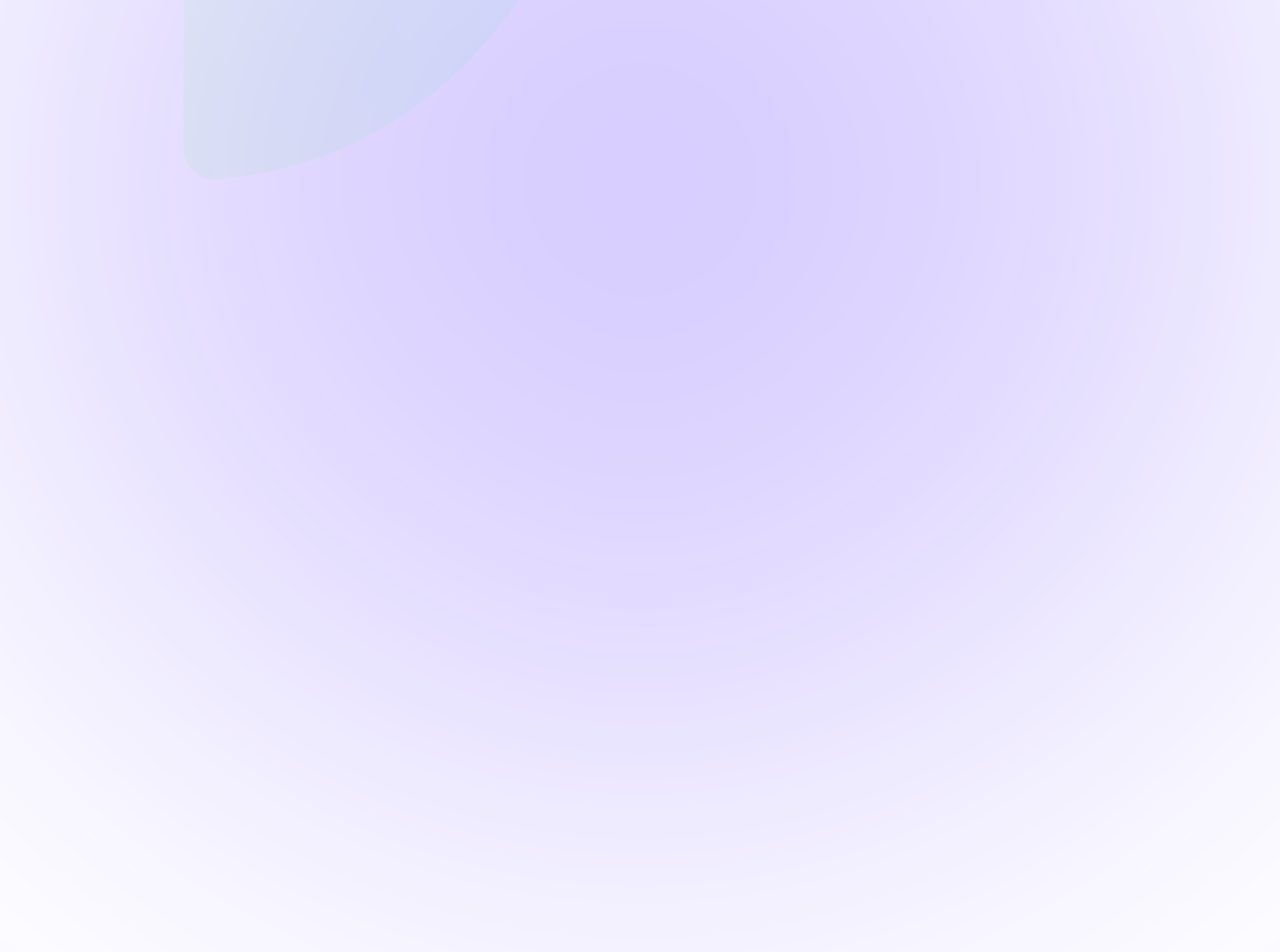
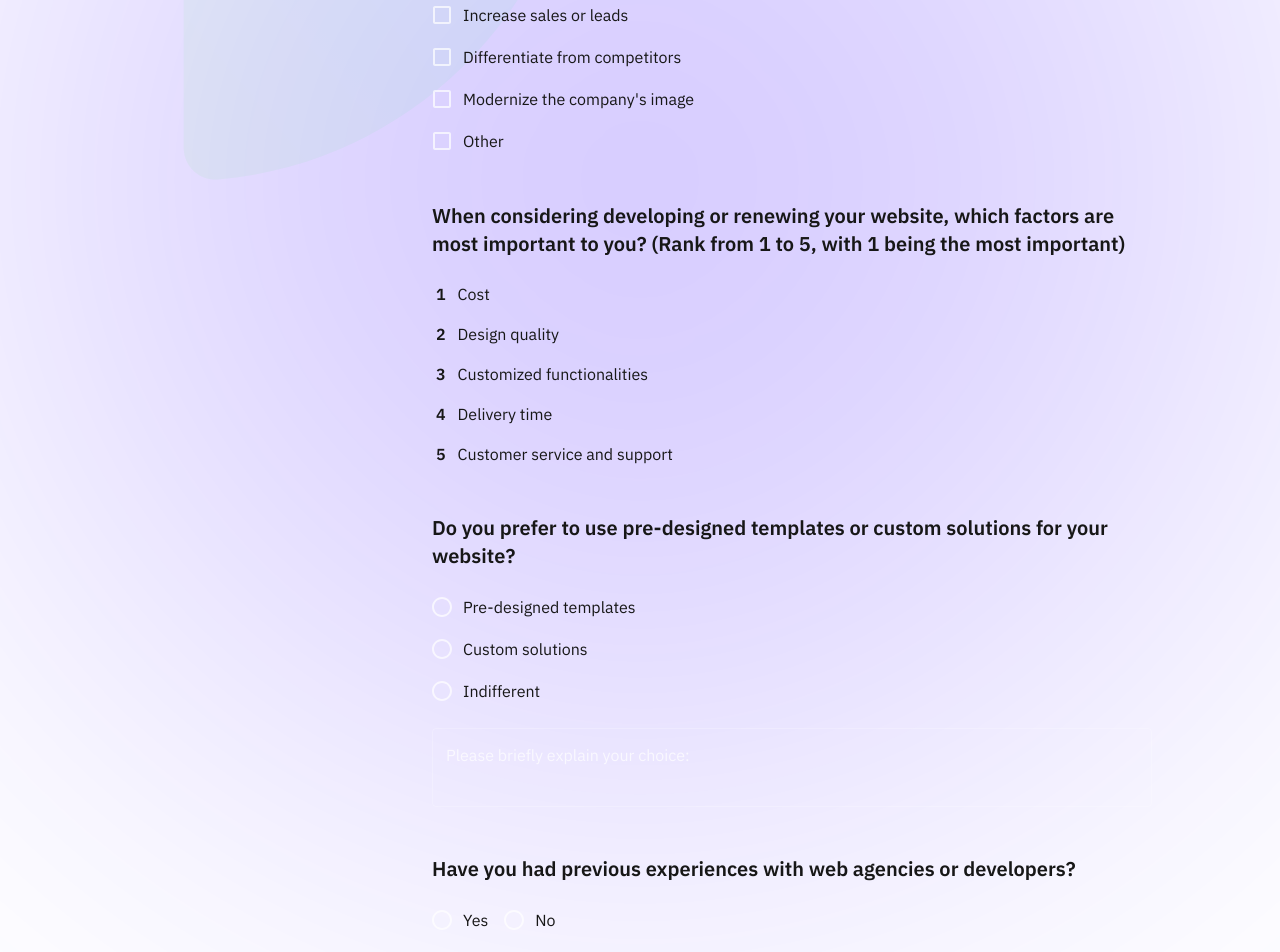
Before and after one commit to esantostaype/survey, a Next.js app: page /survey/step3 in a window 1280 px wide. Shown: the part 620-1572 px from the top of the page. Before the commit the page ends 800 px from the top, so only its background shows below. Built offline with nearby package versions, Linux system fonts and the light colour scheme.

Commit message:
3 steps completed

```diff
--- a/package.json
+++ b/package.json
@@ -9,6 +9,8 @@
     "lint": "next lint"
   },
   "dependencies": {
+    "@dnd-kit/core": "^6.1.0",
+    "@dnd-kit/sortable": "^8.0.0",
     "@emotion/react": "^11.13.3",
     "@emotion/styled": "^11.13.0",
     "@fontsource/ibm-plex-sans": "^5.1.0",
--- a/src/app/survey/step1/page.tsx
+++ b/src/app/survey/step1/page.tsx
@@ -13,7 +13,7 @@ export default function Step1Page() {
   const router = useRouter()
 
   const defaultInitialValues: FormValuesStep1 = {
-    q1: [], q2: '', q3: '', q4: ''
+    q1: [], q2: '', q3State: '', q3City: ''
   }
 
   const [initialValues, setInitialValues] = useState<FormValuesStep1>(defaultInitialValues)
--- a/src/app/survey/step2/page.tsx
+++ b/src/app/survey/step2/page.tsx
@@ -14,7 +14,7 @@ export default function Step2Page() {
   const router = useRouter()
 
   const defaultInitialValues: FormValuesStep2 = {
-    q5: '', q6: '', q7: [], q7Other: '', q8: '', q9: ''
+    q4: '', q5: '', q6: [], q6Other: '', q7: '', q8: ''
   }
 
   const [initialValues, setInitialValues] = useState<FormValuesStep2>(defaultInitialValues)
--- a/src/app/survey/step3/page.tsx
+++ b/src/app/survey/step3/page.tsx
@@ -10,7 +10,7 @@ import { useEffect, useState } from 'react'
 
 export default function Step3Page() {
   const defaultInitialValues: FormValuesStep3 = {
-    q10: ''
+    q9: '', q10: [], q10Other: '', q11: [], q12: '', q12Explain: '', q13: '', q14: '', q14Explain: ''
   }
 
   const [initialValues, setInitialValues] = useState<FormValuesStep3>(defaultInitialValues)
@@ -25,6 +25,7 @@ export default function Step3Page() {
 
   const handleSubmit = async (values: FormValuesStep3) => {
     Cookies.set('Step3', JSON.stringify(values), { expires: 7 })
+    console.log("STEP 3:", { values })
   }
 
   return (
--- a/src/app/survey/steps/Step2.tsx
+++ b/src/app/survey/steps/Step2.tsx
@@ -27,64 +27,64 @@ export const Step2 = ({ errors, touched, values, handleChange, setFieldValue }:
   }
 
   const handleOtherChange = (event: React.ChangeEvent<HTMLInputElement>) => {
-    setFieldValue("q7Other", event.target.value);
+    setFieldValue("q6Other", event.target.value);
   }
 
   return (
     <>
-      <TitleForm title='Current Digital Presence' />
+      <TitleForm title="Current Digital Presence" />
       <SectionForm>
-        <LabelForm label='4. Does your company have a website?'/>
-        <RadioGroup row name="q5" value={ values.q5 } onChange={ handleChange }>
-          {['Yes', 'No'].map(( label ) => (
+        <LabelForm label="Does your company have a website?"/>
+        <RadioGroup row name="q4" value={ values.q4 } onChange={ handleChange }>
+          {["Yes", "No"].map(( label ) => (
+            <FormControlLabel key={ label } value={ label } control={<Radio />} label={ label } />
+          ))}
+        </RadioGroup>
+        { touched.q4 && errors.q4 && <ErrorForm label={ errors.q4 } />}
+      </SectionForm>
+      <SectionForm>
+        <LabelForm label="5. How satisfied are you with your current website?"/>
+        <RadioGroup name="q5" value={ values.q5 } onChange={ handleChange }>
+          {["Very satisfied", "Satisfied", "Neutral", "Unsatisfied", "Very unsatisfied"].map(( label ) => (
             <FormControlLabel key={ label } value={ label } control={<Radio />} label={ label } />
           ))}
         </RadioGroup>
         { touched.q5 && errors.q5 && <ErrorForm label={ errors.q5 } />}
       </SectionForm>
       <SectionForm>
-        <LabelForm label='5. How satisfied are you with your current website?'/>
-        <RadioGroup row name="q6" value={ values.q6 } onChange={ handleChange }>
-          {['Very satisfied', 'Satisfied', 'Neutral', 'Unsatisfied', 'Very unsatisfied'].map(( label ) => (
-            <FormControlLabel key={ label } value={ label } control={<Radio />} label={ label } />
-          ))}
-        </RadioGroup>
-        { touched.q6 && errors.q6 && <ErrorForm label={ errors.q6 } />}
-      </SectionForm>
-      <SectionForm>
-        <LabelForm label='6. What aspects of your website are you dissatisfied with? (You may select more than one)'/>
+        <LabelForm label="What aspects of your website are you dissatisfied with? (You may select more than one)"/>
         <FormGroup>
-          {['Outdated design', 'Limited functionalities', 'Not responsive (not mobile-friendly)', 'Difficult to update content', 'Slow loading speed', 'Other'].map((label) => (
+          {["Outdated design", "Limited functionalities", "Not responsive (not mobile-friendly)", "Difficult to update content", "Slow loading speed", "Other"].map((label) => (
             <FormControlLabel
-              control={<Checkbox name="q7" value={ label } checked={ values.q7.includes(label) } onChange={ handleCheckboxChange } />}
+              control={<Checkbox name="q6" value={ label } checked={ values.q6.includes(label) } onChange={ handleCheckboxChange } />}
               label={label}
               key={label}
             />
           ))}
         </FormGroup>
-        {values.q7.some((item) => item.startsWith("Other")) && (
-          <TextField id="q7Other" label="Please specify" value={values.q7Other} onChange={handleOtherChange} fullWidth margin="normal"/>
+        {values.q6.some((item) => item.startsWith("Other")) && (
+          <TextField id="q6Other" label="Please specify" value={values.q6Other} onChange={handleOtherChange} fullWidth margin="normal"/>
         )}
+        { touched.q6 && errors.q6 && <ErrorForm label={ errors.q6 } />}
+      </SectionForm>
+      <SectionForm>
+        <LabelForm label="Does your company use web or mobile applications to interact with customers or manage internal operations?"/>
+        <RadioGroup row name="q7" value={ values.q7 } onChange={ handleChange }>
+          {["Yes", "No", "It is in our future plans"].map(( label ) => (
+            <FormControlLabel key={ label } value={ label } control={<Radio />} label={ label } />
+          ))}
+        </RadioGroup>
         { touched.q7 && errors.q7 && <ErrorForm label={ errors.q7 } />}
       </SectionForm>
       <SectionForm>
-        <LabelForm label='7. Does your company use web or mobile applications to interact with customers or manage internal operations?'/>
+        <LabelForm label="Do you have established branding and graphic design strategies (logo, visual identity, promotional materials, etc.)?"/>
         <RadioGroup row name="q8" value={ values.q8 } onChange={ handleChange }>
-          {['Yes', 'No', 'It is in our future plans'].map(( label ) => (
+          {["Yes", "Partially", "No"].map(( label ) => (
             <FormControlLabel key={ label } value={ label } control={<Radio />} label={ label } />
           ))}
         </RadioGroup>
         { touched.q8 && errors.q8 && <ErrorForm label={ errors.q8 } />}
       </SectionForm>
-      <SectionForm>
-        <LabelForm label='8. Do you have established branding and graphic design strategies (logo, visual identity, promotional materials, etc.)?'/>
-        <RadioGroup row name="q9" value={ values.q9 } onChange={ handleChange }>
-          {['Yes', 'Partially', 'No'].map(( label ) => (
-            <FormControlLabel key={ label } value={ label } control={<Radio />} label={ label } />
-          ))}
-        </RadioGroup>
-        { touched.q9 && errors.q9 && <ErrorForm label={ errors.q9 } />}
-      </SectionForm>
     </>
   )
 }
--- a/src/app/survey/steps/Step3.tsx
+++ b/src/app/survey/steps/Step3.tsx
@@ -1,32 +1,163 @@
 'use client'
-import { FormValuesStep3 } from '@/interfaces'
-import { ErrorForm, LabelForm, SectionForm, TitleForm } from '@/components'
-import { FormControlLabel, Radio, RadioGroup, SelectChangeEvent } from '@mui/material'
-import { FormikErrors, FormikTouched } from 'formik'
-import { ReactNode } from 'react'
+import { ReactNode, useEffect, useState } from 'react';
+import { FormValuesStep3 } from '@/interfaces';
+import { ErrorForm, LabelForm, SectionForm, TitleForm, SortableItem } from '@/components';
+import { Checkbox, FormControlLabel, FormGroup, Radio, RadioGroup, SelectChangeEvent, TextField } from '@mui/material';
+import { FormikErrors, FormikTouched } from 'formik';
+import { DndContext, closestCenter, KeyboardSensor, PointerSensor, useSensor, useSensors } from '@dnd-kit/core';
+import { arrayMove, SortableContext, sortableKeyboardCoordinates, verticalListSortingStrategy } from '@dnd-kit/sortable';
 
 interface Props {
-  errors: FormikErrors<FormValuesStep3>
-  touched: FormikTouched<FormValuesStep3>
-  values: FormValuesStep3
-  handleChange: (event: SelectChangeEvent<string>, child: ReactNode) => void
-  setFieldValue: (field: string, value: unknown) => void
+  errors: FormikErrors<FormValuesStep3>;
+  touched: FormikTouched<FormValuesStep3>;
+  values: FormValuesStep3;
+  handleChange: (event: SelectChangeEvent<string>, child: ReactNode) => void;
+  setFieldValue: (field: string, value: unknown) => void;
 }
 
-export const Step3 = ({ errors, touched, values, handleChange }: Props) => {
+export const Step3 = ({ errors, touched, values, handleChange, setFieldValue }: Props) => {
+
+  const [items, setItems] = useState<string[]>([])
+
+  useEffect(() => {
+    setItems(values.q11.length > 0 ? values.q11 : ["Cost", "Design quality", "Customized functionalities", "Delivery time", "Customer service and support"]);
+  }, [values.q11])
+
+  const handleCheckboxChange = (event: React.ChangeEvent<HTMLInputElement>) => {
+    const { name, value } = event.target;
+    const currentValues = values[name as keyof FormValuesStep3] as unknown as string[];
+
+    if (currentValues.includes(value)) {
+      setFieldValue(name, currentValues.filter((v) => v !== value));
+    } else {
+      setFieldValue(name, [...currentValues, value]);
+    }
+  };
+
+  const handleOtherChange = (event: React.ChangeEvent<HTMLInputElement>) => {
+    setFieldValue("q10Other", event.target.value);
+  };
+
+  const handleQ12ExplainChange = (event: React.ChangeEvent<HTMLInputElement>) => {
+    setFieldValue("q12Explain", event.target.value);
+  };
+
+  const handleQ14ExplainChange = (event: React.ChangeEvent<HTMLInputElement>) => {
+    setFieldValue("q14Explain", event.target.value);
+  };
+
+  const sensors = useSensors(
+    useSensor(PointerSensor),
+    useSensor(KeyboardSensor, {
+      coordinateGetter: sortableKeyboardCoordinates,
+    })
+  );
+
+  const handleDragEnd = (event: any) => {
+    const { active, over } = event;
+    if (active.id !== over.id) {
+      const oldIndex = items.indexOf(active.id);
+      const newIndex = items.indexOf(over.id);
+      const newItems = arrayMove(items, oldIndex, newIndex);
+      setItems(newItems);
+      setFieldValue("q11", newItems)
+    }
+  };
 
   return (
     <>
       <TitleForm title='Digital Needs and Preferences' />
       <SectionForm>
-        <LabelForm label='9. How important is it for your company to improve or develop its digital presence in the next 12 months?'/>
-        <RadioGroup name="q10" value={ values.q10 } onChange={ handleChange }>
-          {['Very important', 'Important', 'Moderately important', 'Slightly important', 'Not important'].map(( label ) => (
+        <LabelForm label='How important is it for your company to improve or develop its digital presence in the next 12 months?'/>
+        <RadioGroup name="q9" value={values.q9} onChange={handleChange}>
+          {['Very important', 'Important', 'Moderately important', 'Slightly important', 'Not important'].map((label) => (
+            <FormControlLabel key={label} value={label} control={<Radio />} label={label} />
+          ))}
+        </RadioGroup>
+        {touched.q9 && errors.q9 && <ErrorForm label={errors.q9} />}
+      </SectionForm>
+
+      <SectionForm>
+        <LabelForm label='What are the main reasons for investing in web development or branding? (You may select more than one)'/>
+        <FormGroup>
+          {["Increase brand visibility", "Improve customer experience", "Increase sales or leads", "Differentiate from competitors", "Modernize the company's image", "Other"].map((label) => (
+            <FormControlLabel
+              control={<Checkbox name="q10" value={label} checked={values.q10.includes(label)} onChange={handleCheckboxChange} />}
+              label={label}
+              key={label}
+            />
+          ))}
+        </FormGroup>
+        {values.q10.some((item) => item.startsWith("Other")) && (
+          <TextField id="q10Other" label="Please specify" value={values.q10Other} onChange={handleOtherChange} fullWidth margin="normal"/>
+        )}
+        {touched.q10 && errors.q10 && <ErrorForm label={errors.q10} />}
+      </SectionForm>
+
+      <SectionForm>
+        <LabelForm label='When considering developing or renewing your website, which factors are most important to you? (Rank from 1 to 5, with 1 being the most important)'/>
+        <DndContext sensors={sensors} collisionDetection={closestCenter} onDragEnd={handleDragEnd}>
+          <SortableContext items={items} strategy={verticalListSortingStrategy}>
+            <ul>
+              {items.map((label, index) => (
+                <SortableItem key={label} id={label} index={index} label={label} />
+              ))}
+            </ul>
+          </SortableContext>
+        </DndContext>
+      </SectionForm>
+
+      <SectionForm>
+        <LabelForm label='Do you prefer to use pre-designed templates or custom solutions for your website?'/>
+        <RadioGroup name="q12" value={values.q12} onChange={handleChange}>
+          {['Pre-designed templates', 'Custom solutions', 'Indifferent'].map((label) => (
+            <FormControlLabel key={label} value={label} control={<Radio />} label={label} />
+          ))}
+        </RadioGroup>
+        <TextField
+          id="q12Explain"
+          multiline
+          rows={2}
+          maxRows={4}
+          fullWidth
+          label="Please briefly explain your choice:"
+          margin='normal'
+          value={values.q12Explain}
+          onChange={handleQ12ExplainChange}
+        />
+        {touched.q12 && errors.q12 && <ErrorForm label={errors.q12} />}
+      </SectionForm>
+      <SectionForm>
+        <LabelForm label="Have you had previous experiences with web agencies or developers?"/>
+        <RadioGroup row name="q13" value={ values.q13 } onChange={ handleChange }>
+          {['Yes', 'No'].map(( label ) => (
             <FormControlLabel key={ label } value={ label } control={<Radio />} label={ label } />
           ))}
         </RadioGroup>
-        { touched.q10 && errors.q10 && <ErrorForm label={ errors.q10 } />}
+        { touched.q13 && errors.q13 && <ErrorForm label={ errors.q13 } />}
       </SectionForm>
+      { values.q13 === 'Yes' && (
+        <SectionForm>
+          <LabelForm label="Rate your overall satisfaction with those experiences:"/>
+          <RadioGroup name="q14" value={ values.q14 } onChange={ handleChange }>
+            {["Very satisfied", "Satisfied", "Neutral", "Unsatisfied", "Very unsatisfied"].map(( label ) => (
+              <FormControlLabel key={ label } value={ label } control={<Radio />} label={ label } />
+            ))}
+          </RadioGroup>
+          <TextField
+            id="q14Explain"
+            multiline
+            rows={2}
+            maxRows={4}
+            fullWidth
+            label="Please share what aspects were positive or negative:"
+            margin='normal'
+            value={values.q14Explain}
+            onChange={handleQ14ExplainChange}
+          />
+          { touched.q14 && errors.q14 && <ErrorForm label={ errors.q14 } />}
+        </SectionForm>
+      )}
     </>
   )
 }
--- /dev/null
+++ b/src/components/SortableItem.tsx
@@ -0,0 +1,33 @@
+'use client'
+import { useSortable } from '@dnd-kit/sortable'
+import { CSS } from '@dnd-kit/utilities'
+
+interface SortableItemProps {
+  id: string
+  index: number
+  label: string
+}
+
+export const SortableItem = ({ id, index, label }: SortableItemProps) => {
+  const { attributes, listeners, setNodeRef, transform, transition, isDragging } = useSortable({ id })
+
+  const style = {
+    transform: CSS.Transform.toString(transform),
+    transition,
+  }
+
+  return (
+    <li
+      ref={setNodeRef}
+      style={style}
+      {...attributes}
+      {...listeners}
+      className="group"
+    >
+      <div className={`group-hover:text-accent1 transition-all flex items-center gap-3 cursor-move py-2 px-3 -mx-2 rounded ${ isDragging ? "shadow-[0px_16px_24px_0px_rgba(0,_0,_0,_0.4)] bg-[rgba(255,255,255,0.1)] text-accent1": "" }`}>
+        <span className="font-bold">{index + 1}</span>
+        {label}
+      </div>
+    </li>
+  )
+}
--- a/src/components/index.ts
+++ b/src/components/index.ts
@@ -7,3 +7,4 @@ export * from './MainButtonLink'
 export * from './BackButton'
 export * from './Steps'
 export * from './TitleForm'
+export * from './SortableItem'
--- a/src/schema/index.ts
+++ b/src/schema/index.ts
@@ -5,20 +5,30 @@ export const FormSchemaStep1 = Yup.object().shape({
     .min(1, 'This field is required')
     .required('This field is required'),
 	q2: Yup.string().required('This field is required'),
-	q3: Yup.string().required('This field is required'),
-	q4: Yup.string().required('This field is required')
+	q3State: Yup.string().required('This field is required'),
+	q3City: Yup.string().required('This field is required')
 })
 
 export const FormSchemaStep2 = Yup.object().shape({
+	q4: Yup.string().required('This field is required'),
 	q5: Yup.string().required('This field is required'),
-	q6: Yup.string().required('This field is required'),
-	q7: Yup.array()
+	q6: Yup.array()
 	.min(1, 'This field is required')
 	.required('This field is required'),
-	q8: Yup.string().required('This field is required'),
-	q9: Yup.string().required('This field is required')
+	q7: Yup.string().required('This field is required'),
+	q8: Yup.string().required('This field is required')
 })
 
 export const FormSchemaStep3 = Yup.object().shape({
-	q10: Yup.string().required('This field is required'),
+	q9: Yup.string().required('This field is required'),
+	q10: Yup.array()
+	.min(1, 'This field is required')
+	.required('This field is required'),
+	q12: Yup.string().required('This field is required'),
+	q13: Yup.string().required('This field is required'),
+	q14: Yup.string().when('q13', {
+		is: (value: any) => typeof value === 'string' && value === 'Yes',
+		then: (schema) => schema.required('This field is required'),
+		otherwise: (schema) => schema.notRequired(),
+	})
 })
```
Also changed, not shown: src/app/survey/steps/Step1.tsx (+9 -9 lines), src/interfaces/index.ts (+15 -7 lines), 1 other file (tests, documents, lock files or other folders).
